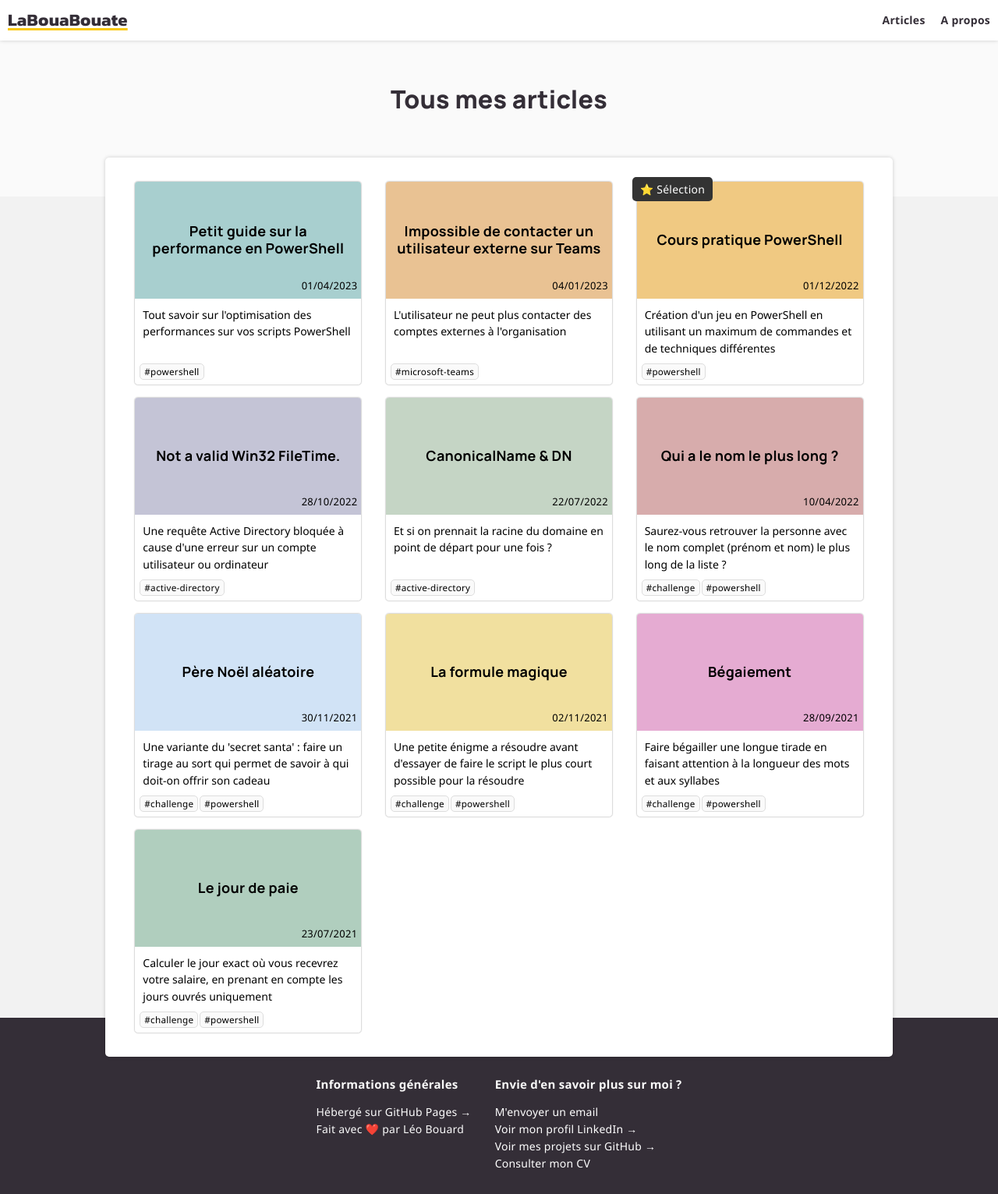
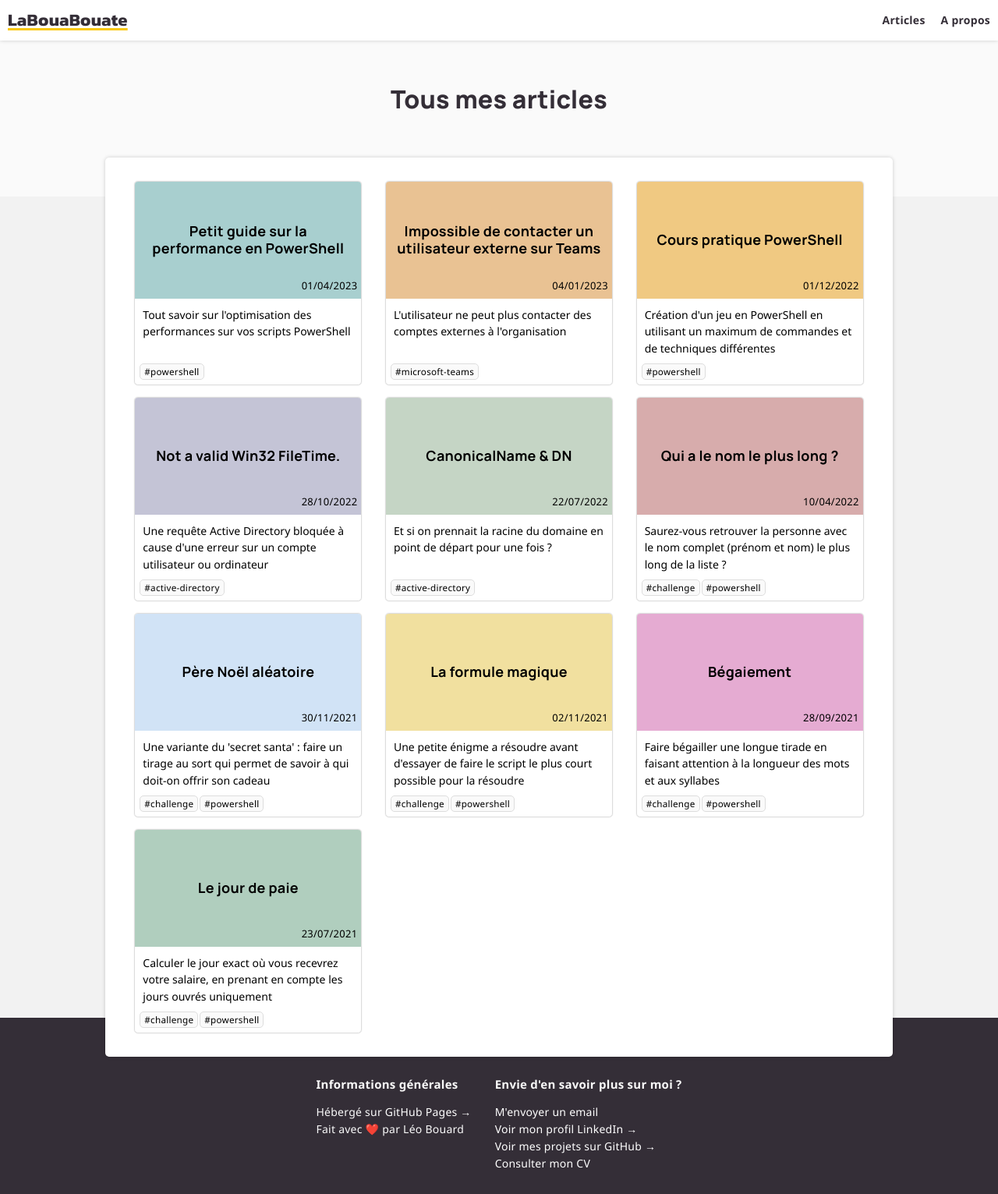
Before and after one commit to leobouard/leobouard.github.io, a Jekyll site: the page built from blog.md, in a window 1280 px wide. Shown: the whole page at 78% size. Built offline with Jekyll 4.4.1, drawn with Linux system fonts in a browser that asks for light colours; some web fonts are replaced.

Commit message:
Modification de la sélection

```diff
--- a/assets/css/posts.scss
+++ b/assets/css/posts.scss
@@ -8,7 +8,7 @@
     justify-items: center;
 }
 
-span.articleSelection {
+span.articlePill {
     position: absolute;
     background: #333;
     color: #fff;
--- a/blog.md
+++ b/blog.md
@@ -9,7 +9,7 @@
     {% assign listed_posts = site.posts | where: "listed", true %}
     {% for post in listed_posts %}
         <a class="noDecoration" href="{{ post.id }}">
-            {% if post.selection == true %}<span class="articleSelection">⭐ Sélection</span>{% endif %}
+            {% if post.capsule %}<span class="articlePill">{{ post.capsule }}</span>{% endif %}
             <article>
                 <div class="articleThumbnail" {% if post.background %} style="background: {{post.background}};" {% endif %}>
                     <span class="articleTitle">{{ post.title }}</span>
```
Also changed, not shown: _posts/2022-12-01-cours-pratique-powershell-introduction.md (+1 -1 lines).
